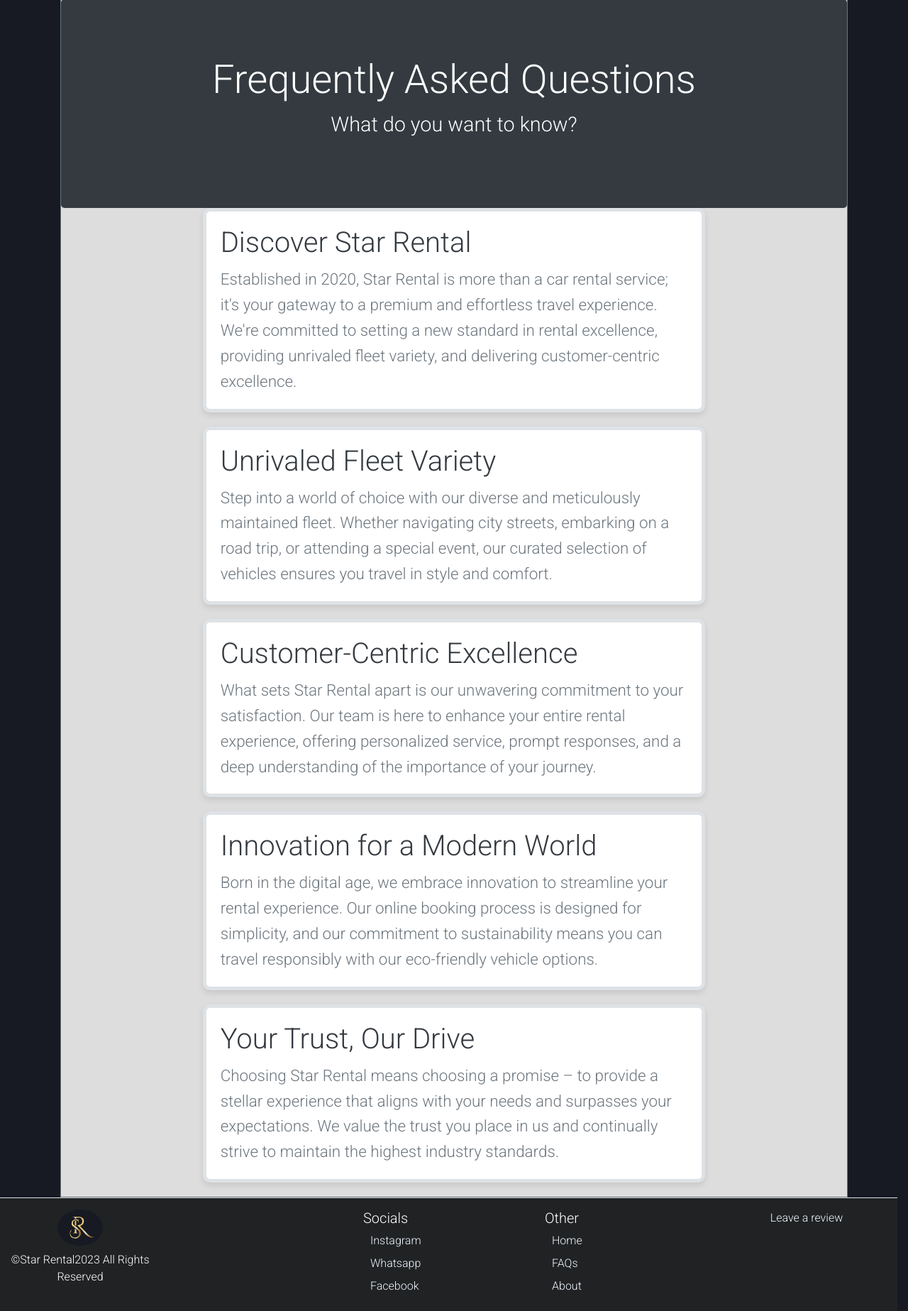
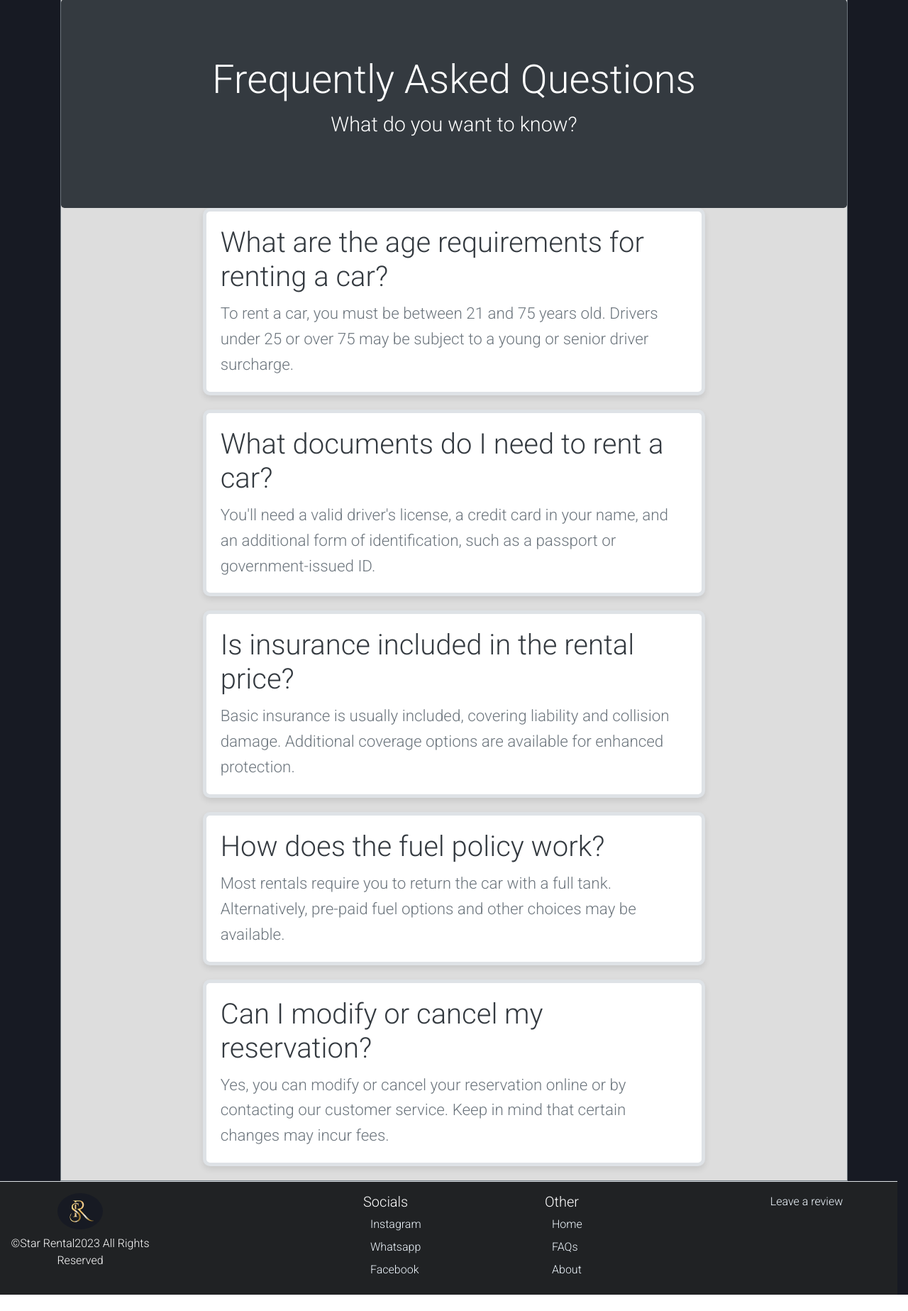
Before and after one commit to TediMihali/StarRentalCode, a Django app: template car_rental_project/rental/templates/faq.html in a window 1280 px wide. Shown: the part 126-1973 px from the top of the page at 71% size. After the commit the page ends 1950 px from the top, so only its background shows below. Run offline with Django 3.2, Linux system fonts and the light colour scheme; the template is opened without the code that fills it, so the values that code supplies are empty; some libraries are stand-ins or nearby versions.

Commit message:
RicisFAQ

```diff
--- a/car_rental_project/rental/templates/faq.html
+++ b/car_rental_project/rental/templates/faq.html
@@ -15,36 +15,37 @@
                         <!-- About Star Rental -->
                         <div class="card">
                             <div class="card-body">
-                                <h2 class="card-title">Discover Star Rental</h2>
-                                <p class="card-text">Established in 2020, Star Rental is more than a car rental service; it's your gateway to a premium and effortless travel experience. We're committed to setting a new standard in rental excellence, providing unrivaled fleet variety, and delivering customer-centric excellence.</p>
+                                <h2 class="card-title">What are the age requirements for renting a car?</h2>
+                                <p class="card-text">
+                                    To rent a car, you must be between 21 and 75 years old. Drivers under 25 or over 75 may be subject to a young or senior driver surcharge.</p>
                             </div>
                         </div>
                         <!-- Unrivaled Fleet Variety -->
                         <div class="card">
                             <div class="card-body">
-                                <h2 class="card-title">Unrivaled Fleet Variety</h2>
-                                <p class="card-text">Step into a world of choice with our diverse and meticulously maintained fleet. Whether navigating city streets, embarking on a road trip, or attending a special event, our curated selection of vehicles ensures you travel in style and comfort.</p>
+                                <h2 class="card-title">What documents do I need to rent a car?</h2>
+                                <p class="card-text">You'll need a valid driver's license, a credit card in your name, and an additional form of identification, such as a passport or government-issued ID.</p>
                             </div>
                         </div>
                         <!-- Customer-Centric Excellence -->
                         <div class="card">
                             <div class="card-body">
-                                <h2 class="card-title">Customer-Centric Excellence</h2>
-                                <p class="card-text">What sets Star Rental apart is our unwavering commitment to your satisfaction. Our team is here to enhance your entire rental experience, offering personalized service, prompt responses, and a deep understanding of the importance of your journey.</p>
+                                <h2 class="card-title">Is insurance included in the rental price?</h2>
+                                <p class="card-text">Basic insurance is usually included, covering liability and collision damage. Additional coverage options are available for enhanced protection.</p>
                             </div>
                         </div>
                         <!-- Innovation for a Modern World -->
                         <div class="card">
                             <div class="card-body">
-                                <h2 class="card-title">Innovation for a Modern World</h2>
-                                <p class="card-text">Born in the digital age, we embrace innovation to streamline your rental experience. Our online booking process is designed for simplicity, and our commitment to sustainability means you can travel responsibly with our eco-friendly vehicle options.</p>
+                                <h2 class="card-title">How does the fuel policy work?</h2>
+                                <p class="card-text">Most rentals require you to return the car with a full tank. Alternatively, pre-paid fuel options and other choices may be available.</p>
                             </div>
                         </div>
                         <!-- Your Trust, Our Drive -->
                         <div class="card">
                             <div class="card-body">
-                                <h2 class="card-title">Your Trust, Our Drive</h2>
-                                <p class="card-text">Choosing Star Rental means choosing a promise – to provide a stellar experience that aligns with your needs and surpasses your expectations. We value the trust you place in us and continually strive to maintain the highest industry standards.</p>
+                                <h2 class="card-title">Can I modify or cancel my reservation?</h2>
+                                <p class="card-text">Yes, you can modify or cancel your reservation online or by contacting our customer service. Keep in mind that certain changes may incur fees.</p>
                             </div>
                         </div>
                     </div> <!-- Close col-lg-8 offset-lg-2 -->
```
